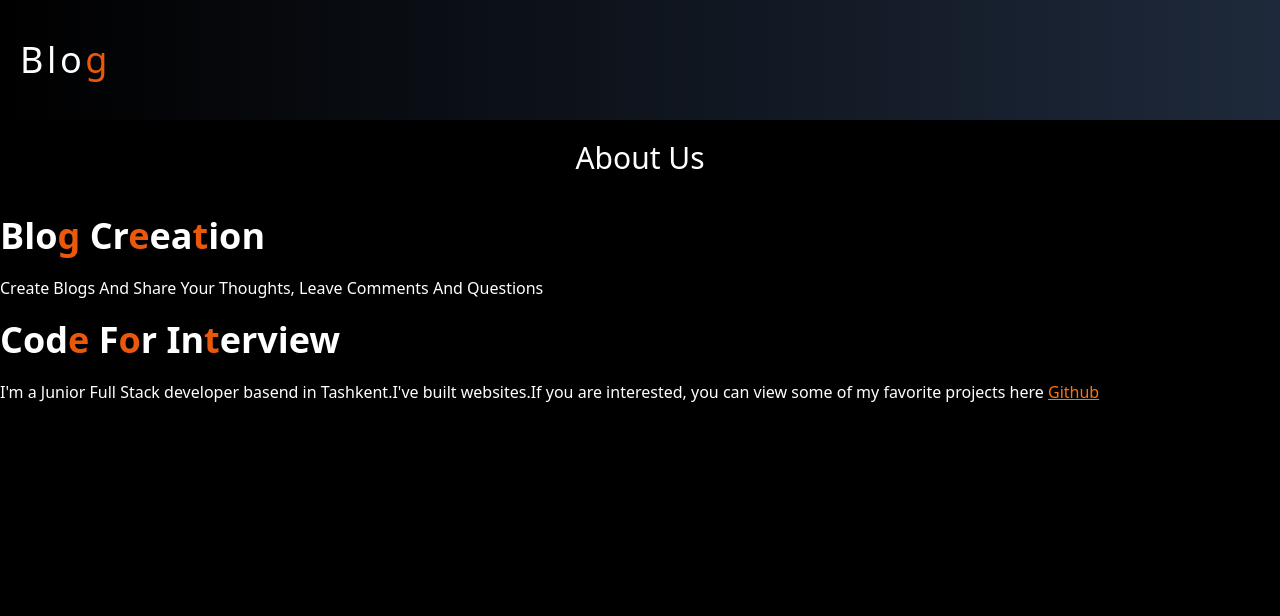
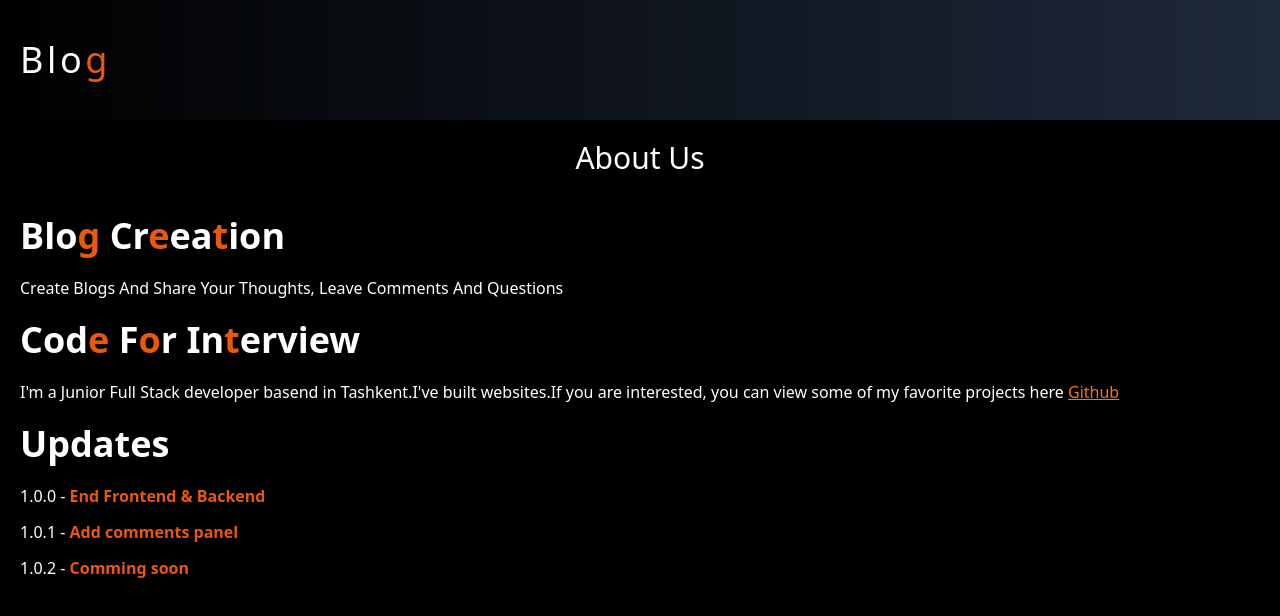
Before and after one commit to Abdulloh20080825/full-stack-blog, a React (Vite) app in the folder frontend/: page /about in a window 1280 px wide. Shown: the top 616 px of the page. Built offline with nearby package versions, Linux system fonts and the light colour scheme; no server answers; sample sign-in values are in the browser's storage.

Commit message:
End project

```diff
--- a/frontend/src/pages/About.jsx
+++ b/frontend/src/pages/About.jsx
@@ -10,7 +10,7 @@ const About = () => {
 		}
 	}, []);
 	return (
-		<div className='flex flex-col py-5 text-white'>
+		<div className='flex flex-col py-5 text-white px-5 py-2'>
 			<p className='text-3xl text-center mb-10'>About Us</p>
 			<div className='flex flex-col space-y-5'>
 				<p className='capitalize text-4xl font-semibold'>
@@ -37,6 +37,25 @@ const About = () => {
 						Github
 					</a>
 				</p>
+				<p className='capitalize text-4xl font-semibold'>Updates</p>
+				<ul className='flex flex-col space-y-3'>
+					<li>
+						1.0.0 -{' '}
+						<span className='text-orange-600 font-bold'>
+							End Frontend & Backend
+						</span>
+					</li>
+					<li>
+						1.0.1 -{' '}
+						<span className='text-orange-600 font-bold'>
+							Add comments panel
+						</span>
+					</li>
+					<li>
+						1.0.2 -{' '}
+						<span className='text-orange-600 font-bold'>Comming soon</span>
+					</li>
+				</ul>
 			</div>
 		</div>
 	);
```
